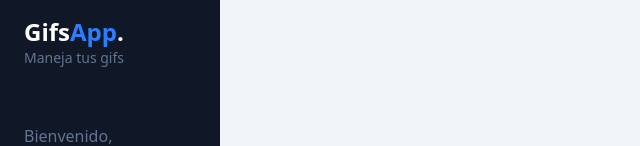
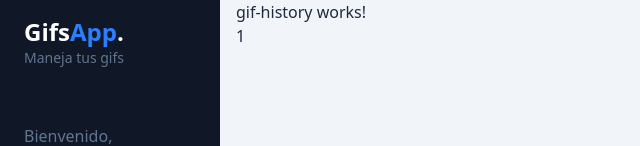
Before and after one commit to UrielQuiroz/gifs-app, an Angular app: page /dashboard/history/1 in a window 1280 px wide. Before the commit this address led to /dashboard/trending. Shown: the top 146 px of the page, without its empty margins (0-640 px from the left). Built offline with nearby package versions, Linux system fonts and the light colour scheme; no server answers; grey boxes are pictures that could not be loaded.

Commit message:
Argumentos dinamicos por url

```diff
--- a/src/app/app.routes.ts
+++ b/src/app/app.routes.ts
@@ -19,6 +19,13 @@
           loadComponent: () =>
             import('./gifs/pages/search-page/search-page'),
         },
+
+        {
+          path: 'history/:query',
+          loadComponent: () =>
+            import('./gifs/pages/gif-history/gif-history'),
+        },
+
         {
           path: '**',
           redirectTo: 'trending'
--- a/src/app/gifs/components/side-menu-options/side-menu-options.html
+++ b/src/app/gifs/components/side-menu/side-menu-options/side-menu-options.html
@@ -18,7 +18,7 @@
 
   @for (key of gifService.searchHistoryKeys(); track key) {
     <a
-      [routerLink]="['/dashboard/search']"
+      [routerLink]="['/dashboard/history', key]"
       routerLinkActive="bg-blue-800"
       class="w-full px-2 inline-flex space-x-2 items-center border-b border-slate-700 py-3 hover:bg-white/5 transition ease-linear duration-150">
         <div>
--- a/src/app/gifs/components/side-menu-options/side-menu-options.ts
+++ b/src/app/gifs/components/side-menu/side-menu-options/side-menu-options.ts
@@ -1,7 +1,6 @@
 import { Component, inject, signal } from '@angular/core';
 import { RouterLink, RouterLinkActive } from "@angular/router";
-import { GifService } from '../../services/gifs.service';
-import { Gif } from '../../interfaces/gif.interface';
+import { GifService } from '../../../services/gifs.service';
 
 interface MenuOption {
   label: string;
@@ -26,7 +25,7 @@
       sublabel: 'Gifs Popolares',
       route: '/dashboard/trending'
     },
-        {
+    {
       icon: 'fa-solid fa-magnifying-glass',
       label: 'Buscador',
       sublabel: 'Buscar gifs',
--- a/src/app/gifs/components/side-menu/side-menu.ts
+++ b/src/app/gifs/components/side-menu/side-menu.ts
@@ -1,6 +1,6 @@
 import { Component } from '@angular/core';
 import { SideMenuHeaderComponent } from './side-menu-header/side-menu-header';
-import { SideMenuOptionsComponent } from '../side-menu-options/side-menu-options';
+import { SideMenuOptionsComponent } from './side-menu-options/side-menu-options';
 
 @Component({
   selector: 'gifs-side-menu',
--- /dev/null
+++ b/src/app/gifs/pages/gif-history/gif-history.html
@@ -0,0 +1,3 @@
+<p>gif-history works!</p>
+
+<h3>{{query()}}</h3>
--- /dev/null
+++ b/src/app/gifs/pages/gif-history/gif-history.ts
@@ -0,0 +1,15 @@
+import { Component, inject } from '@angular/core';
+import { toSignal } from '@angular/core/rxjs-interop'
+import { ActivatedRoute } from '@angular/router';
+import { map } from 'rxjs';
+
+@Component({
+  selector: 'app-gif-history',
+  imports: [],
+  templateUrl: './gif-history.html'
+})
+export default class GifHistoryPage {
+  query = toSignal(
+    inject(ActivatedRoute).params.pipe(map((params) => params['query']))
+  )
+}
```
